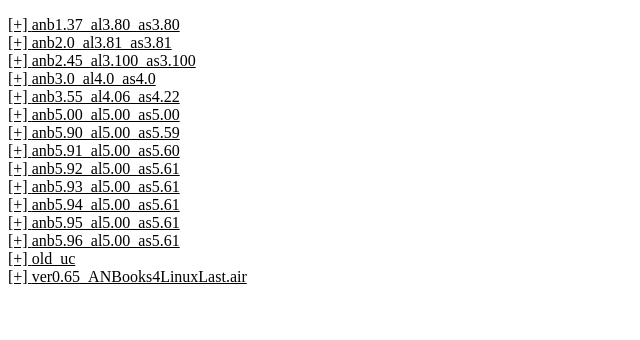
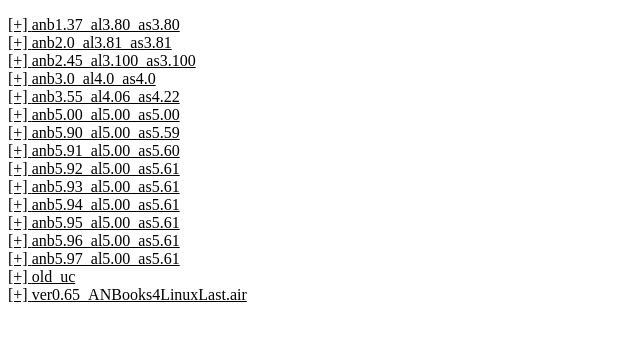
Before and after one commit to famibee/famibee.github.io, a plain HTML site: page OldApps/index.html in a window 1280 px wide. Shown: the whole page, without its empty margins (0-640 px from the left). Drawn offline with nearby package versions, Linux system fonts and the light colour scheme.

Commit message:
ANBooks更新5.97
	*
chg：「ビルド時にAIRNovelソースを最新に自動更新」の設定を、SDK/〜/an_sdk.propertiesの有無では無くbuild.x
mlのプロパティに
	* add：oggo自動変換、ON/OFFできるように。

```diff
--- a/OldApps/index.html
+++ b/OldApps/index.html
@@ -127,8 +127,16 @@
 <dt>anb5.96_al5.00_as5.61</dt>
 <dd><a href="anb5.96_al5.00_as5.61/ver5.00_AIRlib.zip">ver5.00_AIRlib.zip</a><br/>
 <a href="anb5.96_al5.00_as5.61/ver5.61_an_sdk.zip">ver5.61_an_sdk.zip</a><br/>
+<a href="anb5.96_al5.00_as5.61/ver5.61_uc.air">ver5.61_uc.air</a><br/>
 <a href="anb5.96_al5.00_as5.61/ver5.96_ANBooks.dmg">ver5.96_ANBooks.dmg</a><br/>
 <a href="anb5.96_al5.00_as5.61/ver5.96_ANBooks.exe">ver5.96_ANBooks.exe</a><br/>
+</dd>
+
+<dt>anb5.97_al5.00_as5.61</dt>
+<dd><a href="anb5.97_al5.00_as5.61/ver5.00_AIRlib.zip">ver5.00_AIRlib.zip</a><br/>
+<a href="anb5.97_al5.00_as5.61/ver5.61_an_sdk.zip">ver5.61_an_sdk.zip</a><br/>
+<a href="anb5.97_al5.00_as5.61/ver5.97_ANBooks.dmg">ver5.97_ANBooks.dmg</a><br/>
+<a href="anb5.97_al5.00_as5.61/ver5.97_ANBooks.exe">ver5.97_ANBooks.exe</a><br/>
 </dd>
 
 <dt>old_uc</dt>
```
Also changed, not shown: 5 other files.
